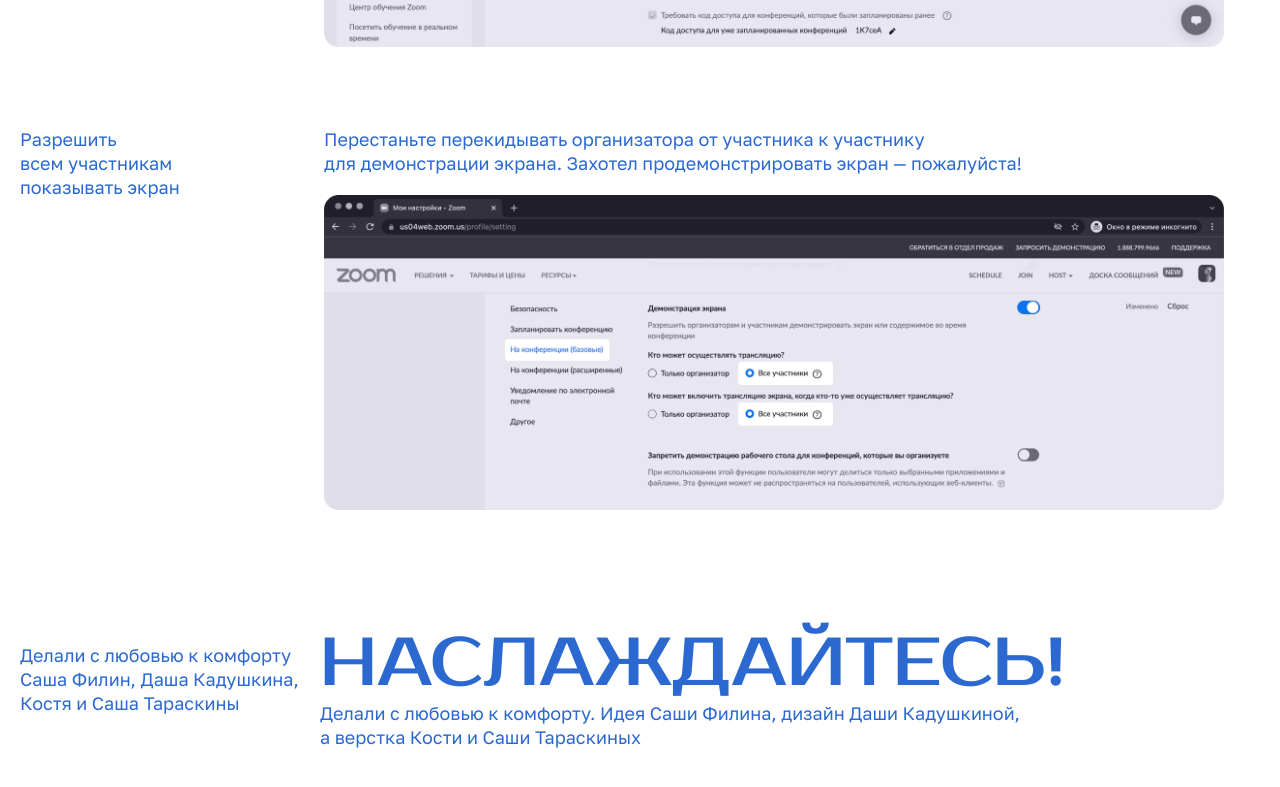
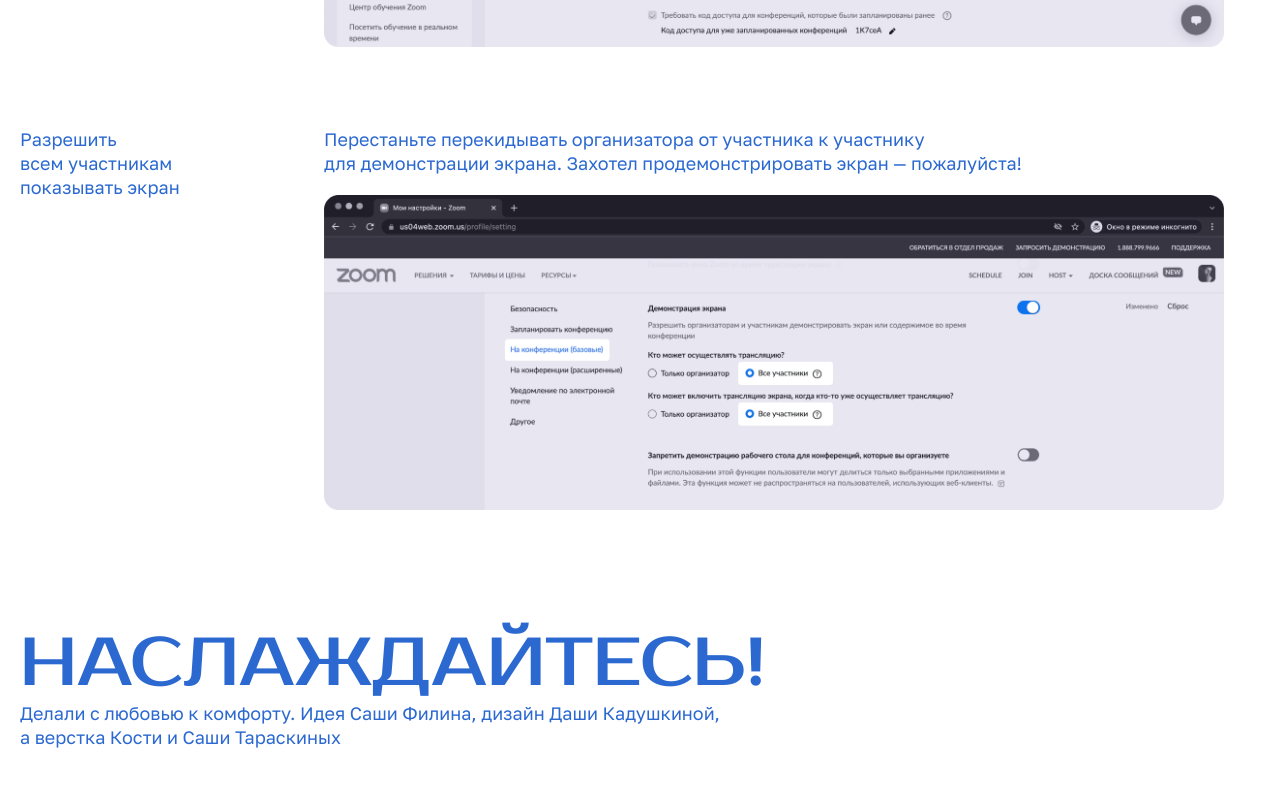
Before and after one commit to mrtaracqk/zoom-instructions, a plain HTML site: page index.html in a window 1280 px wide. Shown: the part 3160-3947 px from the top of the page. Drawn offline with Linux system fonts and the light colour scheme; files whose address does not match are found by name.

Commit message:
Update index.html

```diff
--- a/index.html
+++ b/index.html
@@ -73,10 +73,6 @@
         </div>
 
         <div class="overview">
-            <div class="column left-column">
-                <p>Делали с любовью к комфорту
-                Саша Филин, Даша Кадушкина, <br>Костя и Саша Тараскины</p>
-            </div>
             <div class="column right-column">
                 <h1 class="title">НАСЛАЖДАЙТЕСЬ!</h1>
                 <p>Делали с любовью к комфорту. Идея Саши Филина, дизайн Даши Кадушкиной, <br>
```
